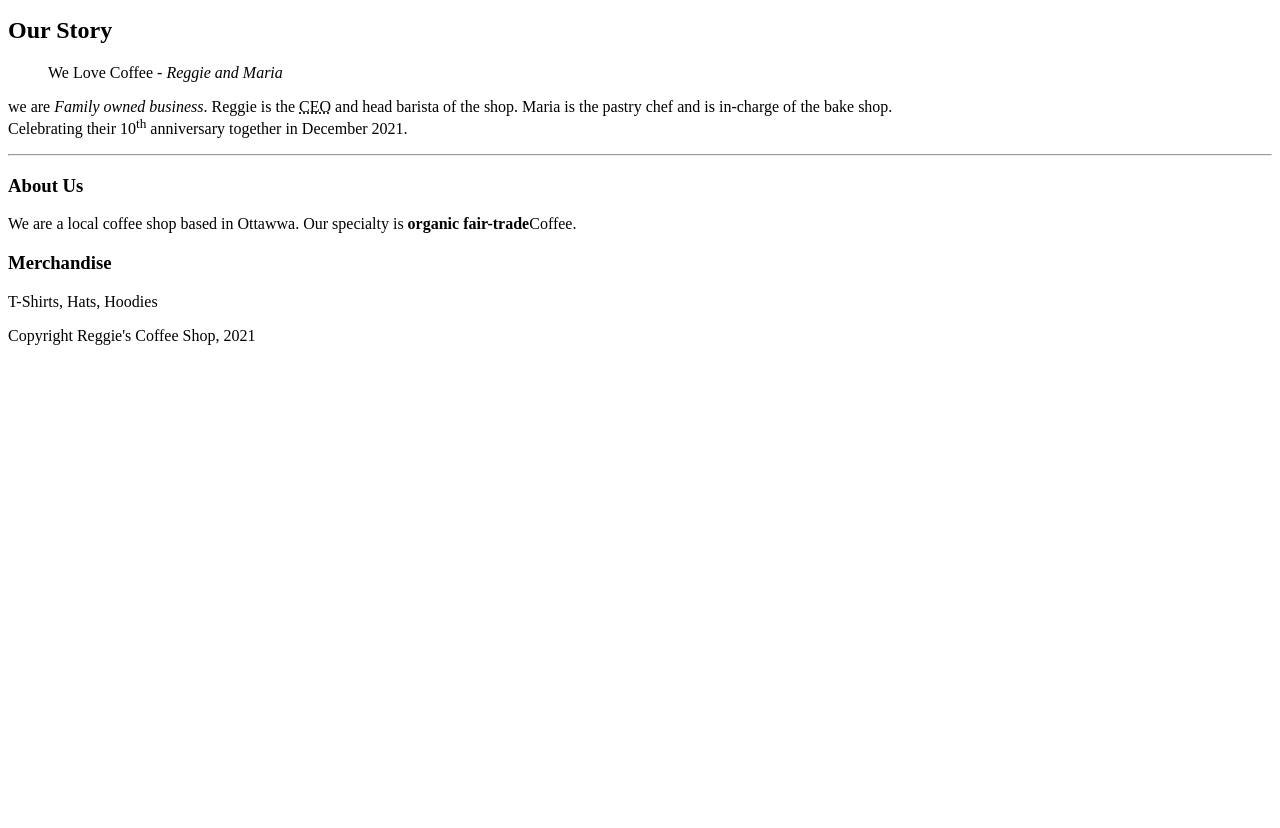
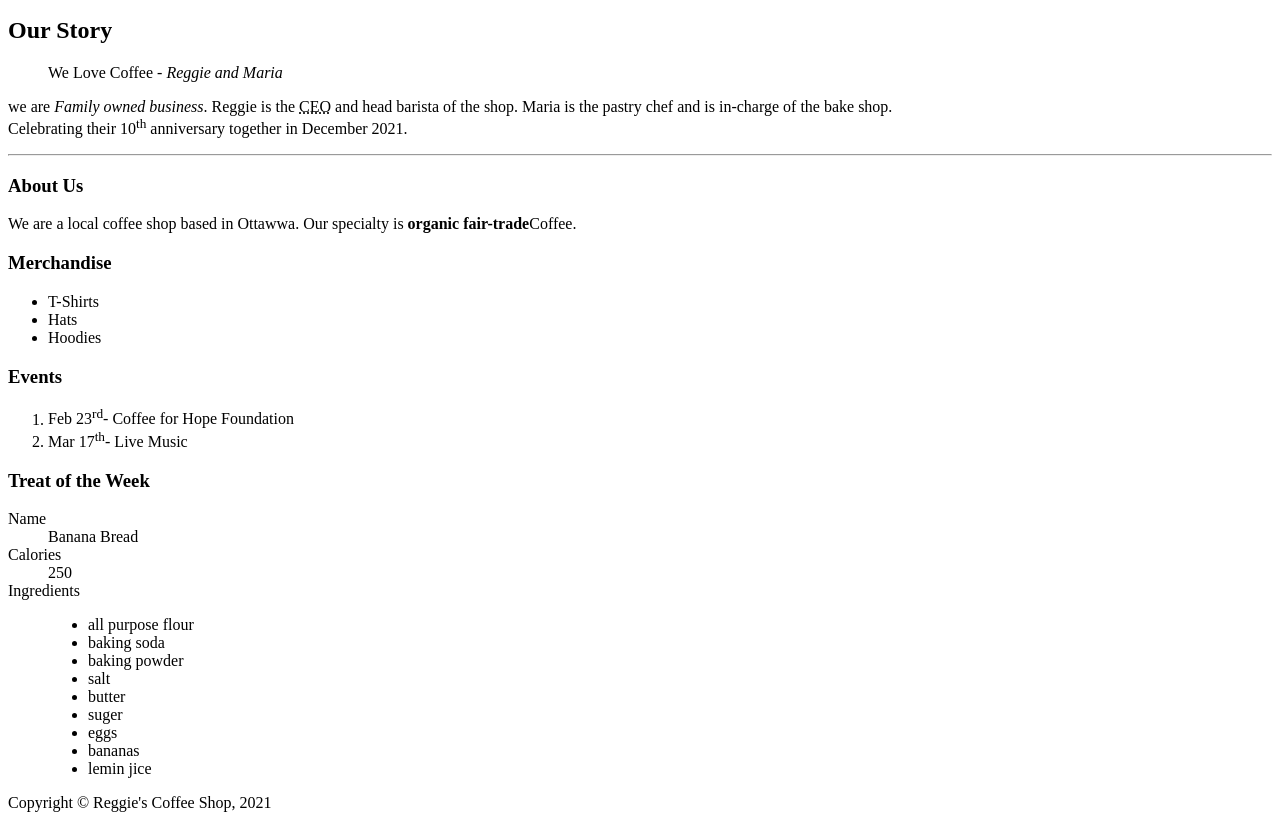
Before and after one commit to ding0054/ding0054.github.io, a plain HTML site: page week3/index.html in a window 1280 px wide. Shown: the part 101-929 px from the top of the page. Before the commit the page ends 800 px from the top, so only its background shows below. Drawn offline with Linux system fonts and the light colour scheme.

Commit message:
Adding week 3 demo

```diff
--- a/week3/index.html
+++ b/week3/index.html
@@ -30,20 +30,59 @@
             </p>
             <hr>
             <section>
-             <h3>About Us</h3>
-             <p>
-                 We are a local coffee shop based in Ottawwa. Our specialty is
-                 <b>organic fair-trade</b>Coffee.
-             </p>
+                <h3>About Us</h3>
+                <p>
+                    We are a local coffee shop based in Ottawwa. Our specialty is
+                    <b>organic fair-trade</b>Coffee.
+                </p>
             </section>
         </article>
         <aside>
             <h3>Merchandise</h3>
-            <p>T-Shirts, Hats, Hoodies</p>
+            <ul>
+                <li>T-Shirts</li>
+                <li>Hats</li>
+                <li>Hoodies</li>
+            </ul>
         </aside>
+        <!-- *******about section of the artcle*******-->
+        <section>
+            <h3>Events</h3>
+            <ol>
+                <li>Feb 23<sup>rd</sup>&hyphen; Coffee for Hope Foundation</li>
+                <li>Mar 17<sup>th</sup>&hyphen; Live Music</li>
+            </ol>
+        </section>
+        <section>
+            <h3>Treat of the Week</h3>
+            <dl>
+                <dt>Name</dt>
+                <dd>Banana Bread</dd>
+                <dt>Calories</dt>
+                <dd>250</dd>
+                <dt>Ingredients</dt>
+                <dd>
+                    <!-- alt + command + down arrow key, for multiple edit points.
+                    Escape to get rid of them. -->
+                    <!-- tagname *number to get multiple tags. li*5 will give us 5 list items -->
+                    <ul>
+                        <li>all purpose flour</li>
+                        <li>baking soda</li>
+                        <li>baking powder</li>
+                        <li>salt</li>
+                        <li>butter</li>
+                        <li>suger</li>
+                        <li>eggs</li>
+                        <li>bananas</li>
+                        <li>lemin jice</li>
+                    </ul>
+                </dd>
+            </dl>
+        </section>
     </main>
+    <!-- *******footer*******-->
     <footer>
-        <p>Copyright Reggie's Coffee Shop, 2021</p>
+        <p>Copyright &copy; Reggie&apos;s Coffee Shop, 2021</p>
     </footer>
 
 </body>
```
